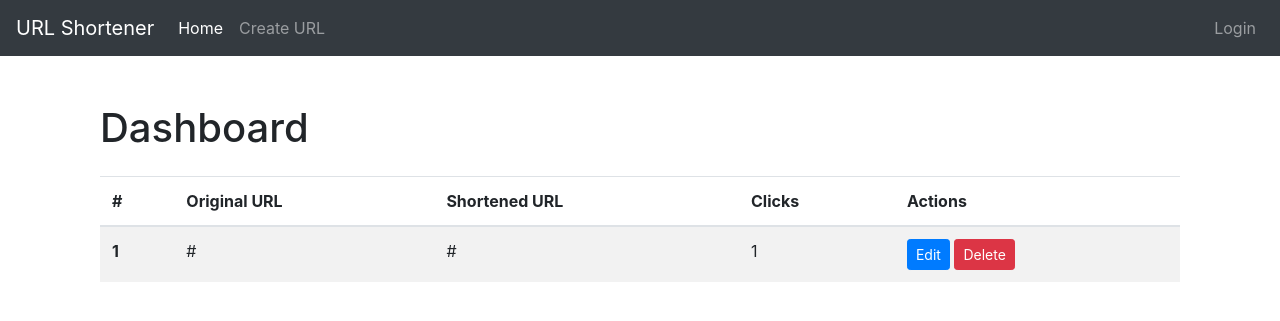
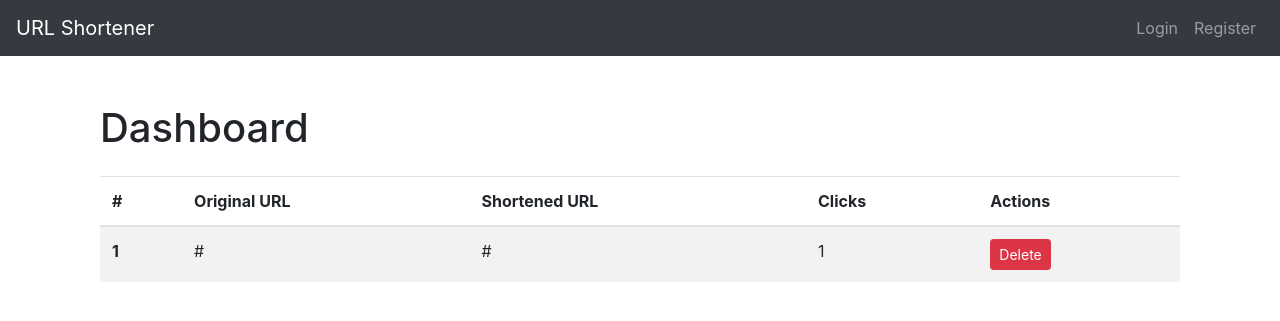
Before and after one commit to RickVerbon/url-shortener, a Django app: template dashboard/templates/dashboard/dashboard.html in a window 1280 px wide. Shown: the top 321 px of the page. Run offline with Django 5.2, Linux system fonts and the light colour scheme; the template is opened without the code that fills it: values that come from a table or form of the project are taken from there, others are empty; tables that the repository leaves empty hold one stand-in row (values such as "Sample post"); some libraries are stand-ins or nearby versions.

Commit message:
Added logic to navbar and added delete functionality for urls

```diff
--- a/dashboard/templates/dashboard/dashboard.html
+++ b/dashboard/templates/dashboard/dashboard.html
@@ -22,8 +22,10 @@
           <td>{{ url.short_url }}</td>
           <td>{{ url.clicks }}</td>
           <td>
-            <button type="button" class="btn btn-primary btn-sm">Edit</button>
-            <button type="button" class="btn btn-danger btn-sm">Delete</button>
+              <form method="POST" action="{% url 'delete-url' url.id %}">
+                  {% csrf_token %}
+                <button type="submit" class="btn btn-danger btn-sm" id="{{ url.id }}">Delete</button>
+              </form>
           </td>
         </tr>
       {% endfor %}
--- a/dashboard/urls.py
+++ b/dashboard/urls.py
@@ -1,7 +1,8 @@
 from django.urls import path
-from dashboard.views import dashboard, create_url, redirect_url
+from dashboard.views import dashboard, create_url, redirect_url, delete_url
 urlpatterns = [
     path('', dashboard, name='dashboard'),
     path('create/', create_url, name='create-url'),
+    path('delete/<int:_id>/', delete_url, name='delete-url'),
     path("<str:short_url>/", redirect_url, name="redirect-url"),
 ]
--- a/templates/navbar.html
+++ b/templates/navbar.html
@@ -6,12 +6,14 @@
 
   <div class="collapse navbar-collapse" id="navbarSupportedContent">
     <ul class="navbar-nav mr-auto">
+        {% if user.is_authenticated %}
       <li class="nav-item active">
         <a class="nav-link" href="{% url 'dashboard' %}">Home</a>
       </li>
       <li class="nav-item">
         <a class="nav-link" href="{% url 'create-url' %}">Create URL</a>
       </li>
+        {% endif %}
     </ul>
 
     <!-- Add this list item to the right -->
@@ -24,6 +26,9 @@
       <li class="nav-item">
         <a class="nav-link" href="{% url 'login' %}">Login</a>
       </li>
+      <li class="nav-item">
+        <a class="nav-link" href="{% url 'register' %}">Register</a>
+      </li>
         {% endif %}
     </ul>
   </div>
```
Also changed, not shown: dashboard/views.py (+16 -0 lines).
